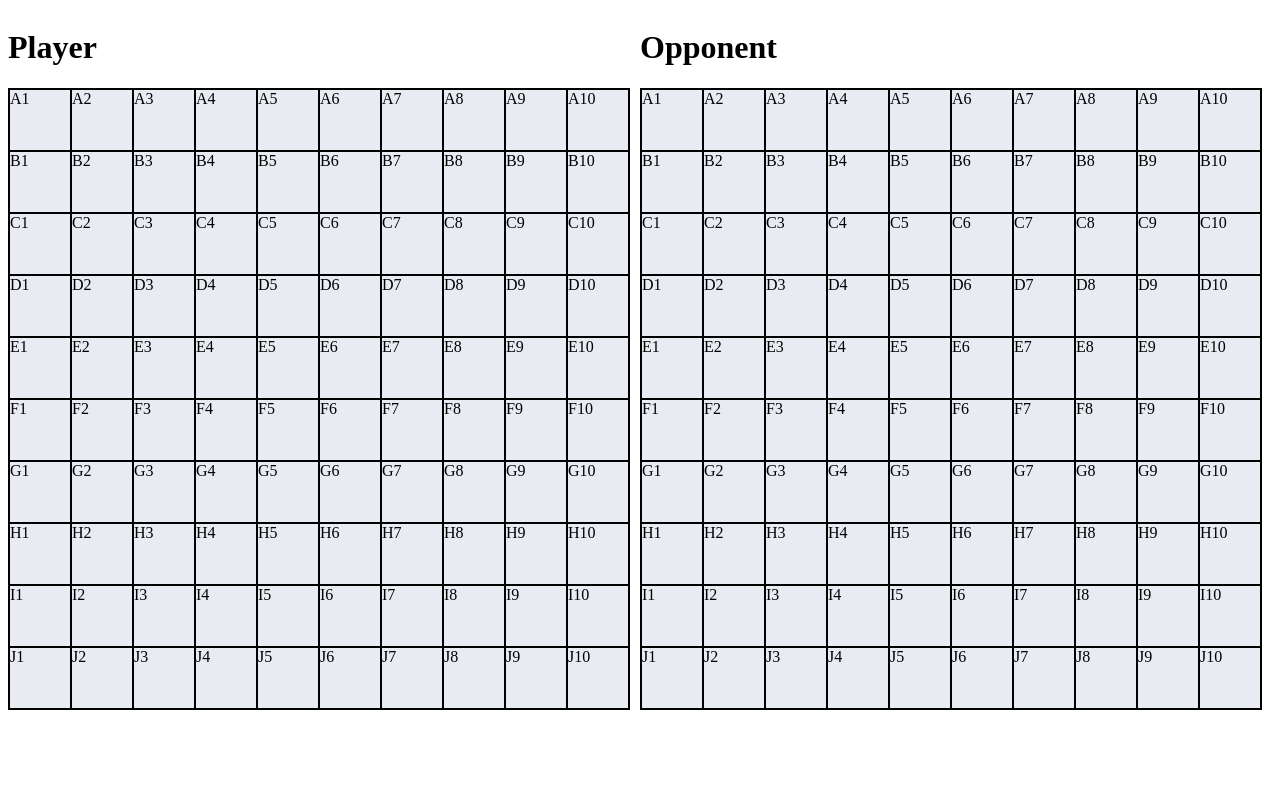
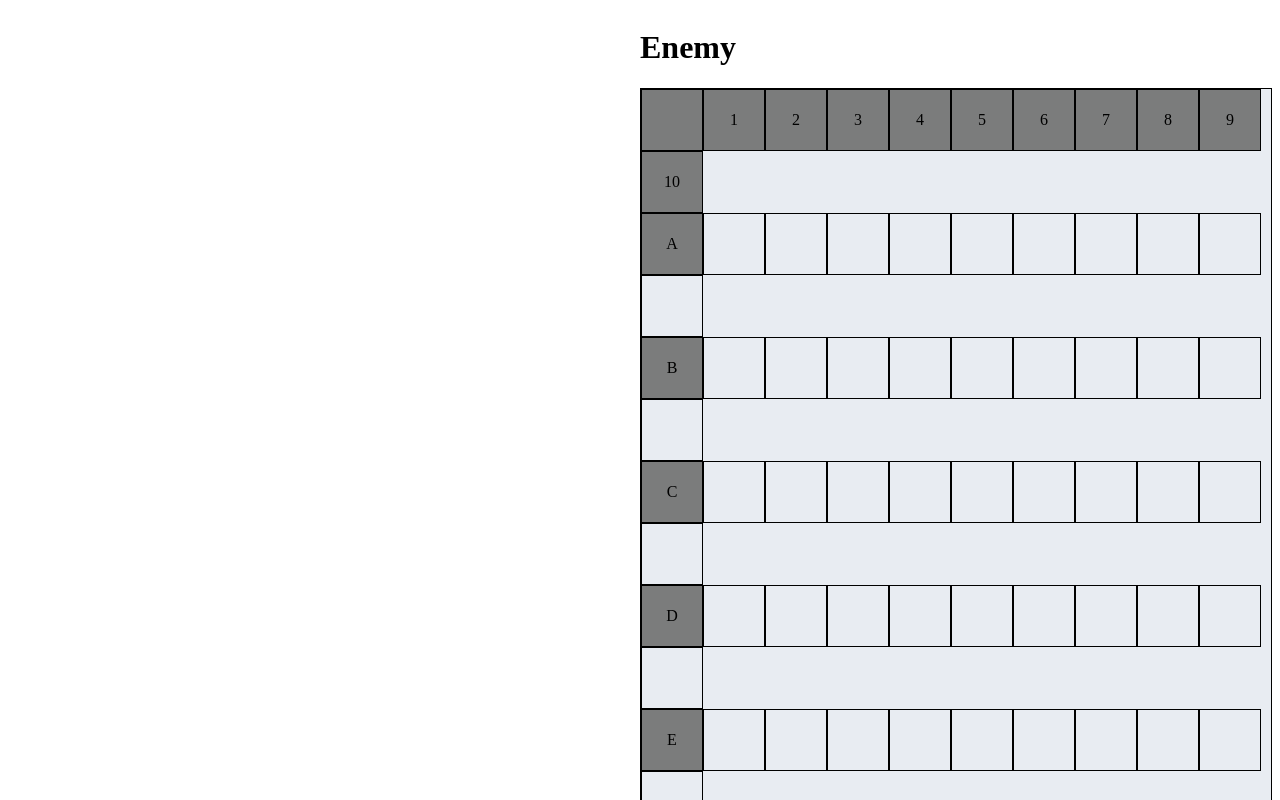
Before and after one commit to piotrleniec/battleships-vue, a Vue app: page / in a window 1280 px wide. Shown: the top 800 px of the page. Built offline with nearby package versions, Linux system fonts and the light colour scheme.

Commit message:
(relatively) good looking enemy grid

```diff
--- a/src/App.vue
+++ b/src/App.vue
@@ -6,18 +6,19 @@
     </div>
 
     <div class="grid-container">
-      <h1>Opponent</h1>
-      <grid />
+      <h1>Enemy</h1>
+      <enemy-grid />
     </div>
   </div>
 </template>
 
 <script>
 import Grid from '@/components/Grid'
+import EnemyGrid from '@/components/EnemyGrid'
 
 export default {
   name: 'app',
-  components: { Grid }
+  components: { Grid, EnemyGrid }
 }
 </script>
 
--- /dev/null
+++ b/src/components/EnemyGrid.vue
@@ -0,0 +1,50 @@
+<template>
+  <div class="grid">
+    <div>
+      <div
+        class="grid__cell grid__cell--header"
+        v-html="'&nbsp;'"
+      ></div>
+      <div
+        v-for="label in horizontalLabels"
+        class="grid__cell grid__cell--header"
+      >{{ label }}</div>
+    </div>
+    <div v-for="(label, y) in verticalLabels">
+      <div class="grid__cell grid__cell--header">{{ label }}</div>
+      <div v-for="x in 10" class="grid__cell" v-html="'&nbsp;'"></div>
+    </div>
+  </div>
+</template>
+
+<script>
+export default {
+  name: 'enemy-grid',
+  data: () => ({
+    horizontalLabels: [1, 2, 3, 4, 5, 6, 7, 8, 9, 10],
+    verticalLabels: ['A', 'B', 'C', 'D', 'E', 'F', 'G', 'H', 'I', 'J']
+  })
+}
+</script>
+
+<style>
+.grid {
+  display: inline-block;
+  margin: auto;
+  background-color: #e8ecf2;
+  border: black solid 1px;
+}
+
+.grid__cell {
+  display: inline-block;
+  width: 60px;
+  height: 60px;
+  border: black solid 1px;
+  line-height: 60px;
+  text-align: center;
+}
+
+.grid__cell--header {
+  background-color: #7b7c7c;
+}
+</style>
```
